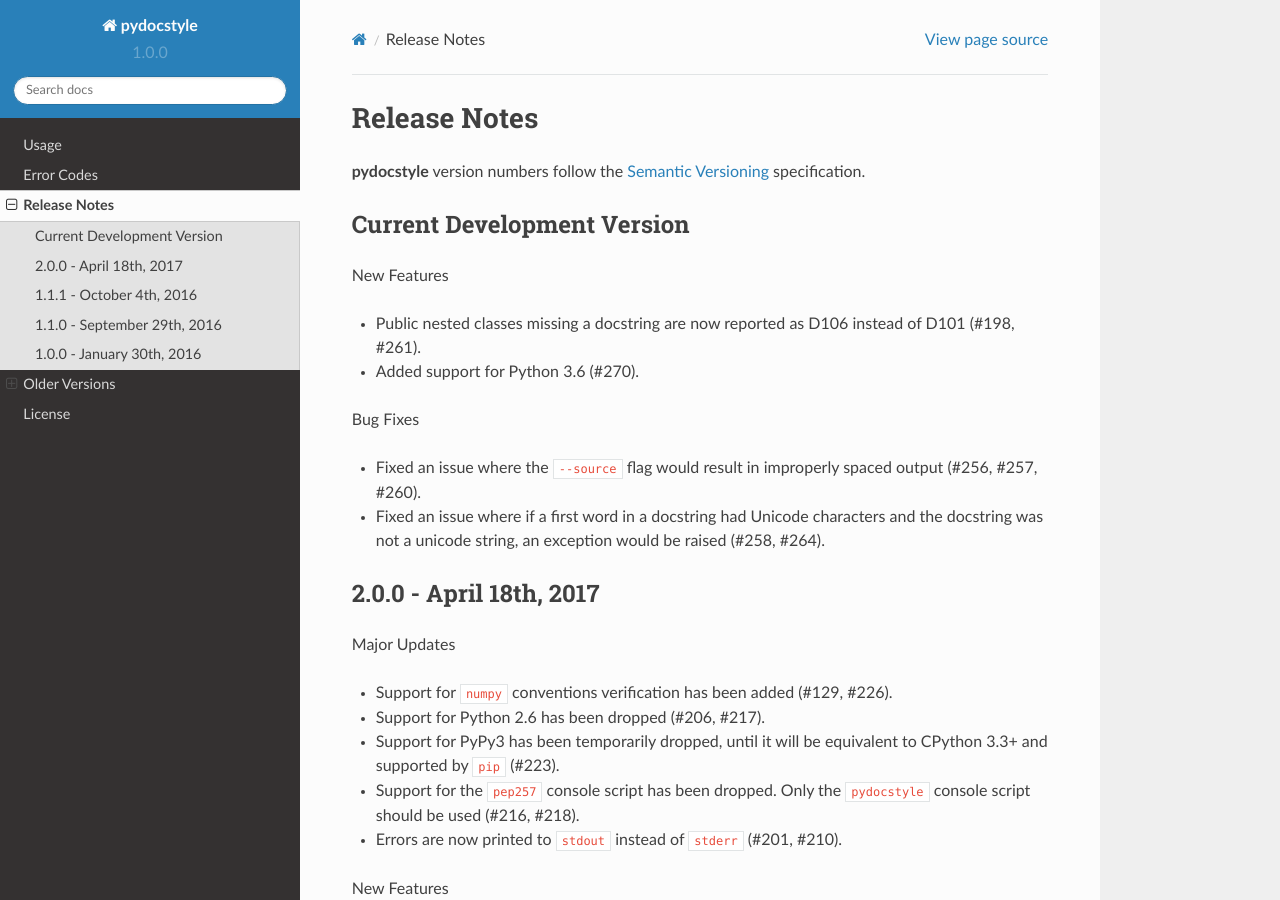
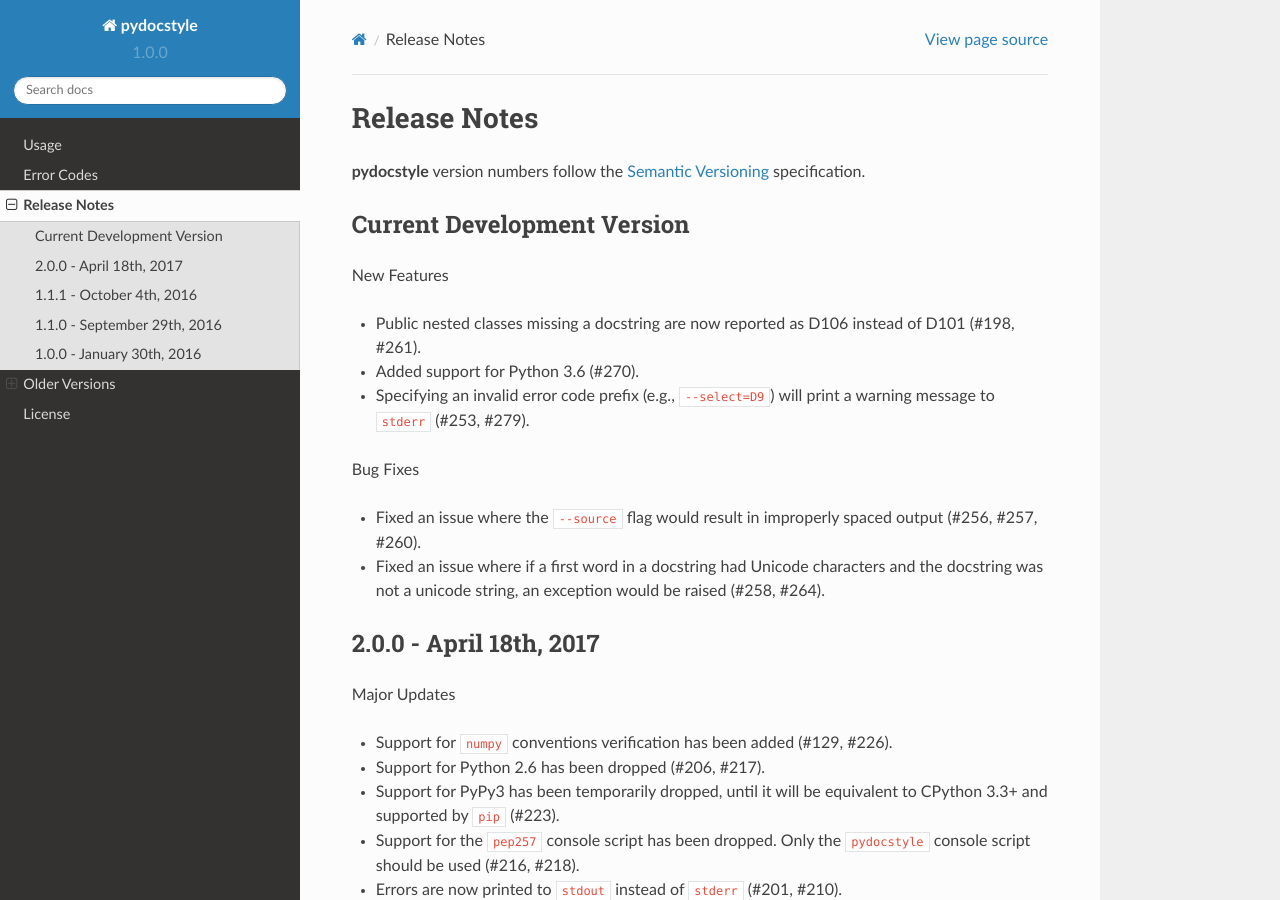
Before and after one commit to PyCQA/pydocstyle, a Sphinx documentation site: the page built from docs/release_notes.rst, in a window 1280 px wide and 900 px high. Built offline with Sphinx 7.4.7 and the Read the Docs theme 2.0.0, drawn with Linux system fonts in a browser that asks for light colours; the version number is read from the project's files by our own code.

Commit message:
Added feature to release notes.

```diff
--- a/docs/release_notes.rst
+++ b/docs/release_notes.rst
@@ -13,6 +13,8 @@
 * Public nested classes missing a docstring are now reported as D106 instead
   of D101 (#198, #261).
 * Added support for Python 3.6 (#270).
+* Specifying an invalid error code prefix (e.g., ``--select=D9``) will print
+  a warning message to ``stderr`` (#253, #279).
 
 Bug Fixes
 
```
